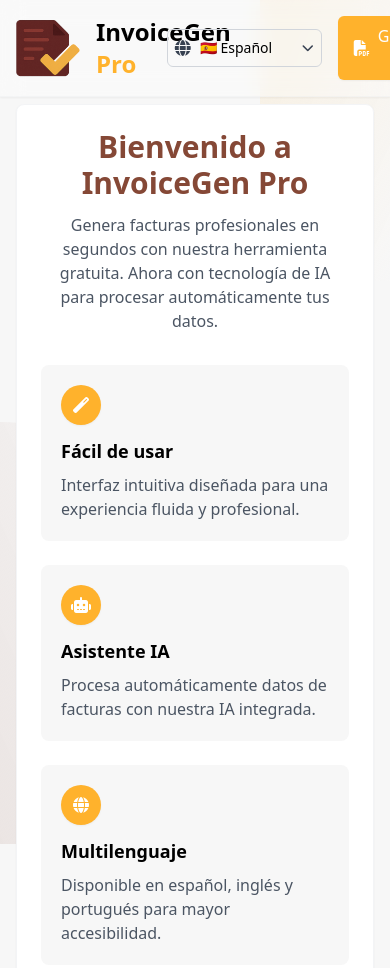
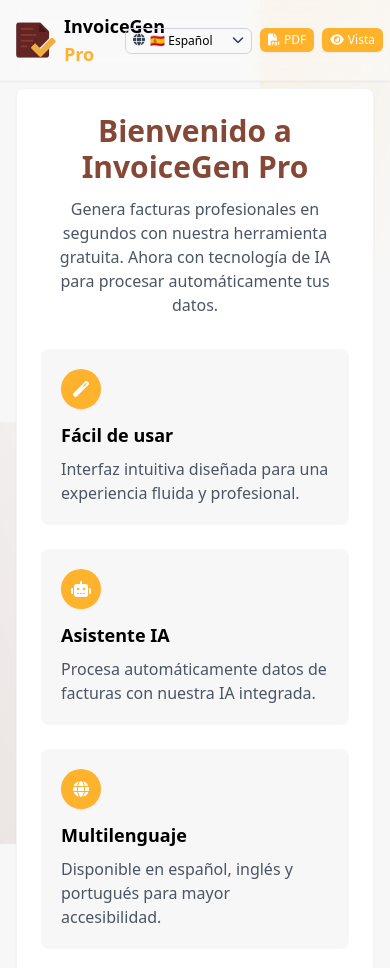
Before and after one commit to ivaniraldi/InvoiceGenPro, a website: page index.html in a window 390 px wide. Shown: the top 968 px of the page. Drawn offline with nearby package versions, Linux system fonts and the light colour scheme.

Commit message:
initial files

```diff
--- a/index.html
+++ b/index.html
@@ -92,18 +92,18 @@
     <!-- App Header -->
     <header class="fixed top-0 left-0 right-0 z-50 backdrop-blur-md bg-white/30 border-b border-gray-200/30 shadow-sm">
         <div class="container mx-auto px-4">
-            <div class="flex items-center justify-between py-4">
+            <div class="flex items-center justify-between py-3 md:py-4">
                 <!-- Logo y título -->
-                <div class="flex items-center space-x-4">
-                    <img src="./logo-min.png" alt="InvoiceGen Pro Logo" class="h-16 w-auto">
-                    <h1 class="text-2xl font-bold text-black">InvoiceGen <span class="text-[#FFB22C] font-bold">Pro</span></h1>
+                <div class="flex items-center space-x-2 md:space-x-4">
+                    <img src="./logo-min.png" alt="InvoiceGen Pro Logo" class="h-10 w-auto sm:h-12 md:h-16">
+                    <h1 class="text-lg sm:text-xl md:text-2xl font-bold text-black">InvoiceGen <span class="text-[#FFB22C] font-bold">Pro</span></h1>
                 </div>
 
                 <!-- Controles principales -->
-                <div class="flex items-center space-x-4">
+                <div class="flex items-center space-x-2 md:space-x-4">
                     <!-- Selector de idioma -->
                     <div class="relative">
-                        <select id="language-select" class="bg-transparent border border-gray-300 rounded-md pl-8 pr-8 py-2 text-sm focus:outline-none focus:ring-2 focus:ring-[#FFB22C] focus:border-transparent appearance-none">
+                        <select id="language-select" class="bg-transparent border border-gray-300 rounded-md pl-6 sm:pl-8 pr-6 sm:pr-8 py-1 sm:py-2 text-xs sm:text-sm focus:outline-none focus:ring-2 focus:ring-[#FFB22C] focus:border-transparent appearance-none">
                             <option value="es">🇪🇸 Español</option>
                             <option value="en">🇺🇸 English</option>
                             <option value="pt">🇧🇷 Português</option>
@@ -112,32 +112,34 @@
                             <i class="fas fa-chevron-down text-xs"></i>
                         </div>
                         <div class="pointer-events-none absolute inset-y-0 left-0 flex items-center px-2 text-gray-700">
-                            <i class="fas fa-globe"></i>
+                            <i class="fas fa-globe text-xs sm:text-sm"></i>
                         </div>
                     </div>
 
                     <!-- Botones de acción -->
-                    <div class="flex items-center space-x-3">
+                    <div class="flex items-center space-x-2 sm:space-x-3">
                         <div class="relative">
-                            <button id="generate-pdf-btn" class="bg-[#FFB22C] text-white font-medium py-2 px-4 rounded-md transition-all duration-200 flex items-center shadow-sm hover:bg-[#FFB22C]/90">
-                                <i class="fas fa-file-pdf mr-2"></i>
-                                <span data-translate="generate-pdf-btn">Generar PDF</span>
+                            <button id="generate-pdf-btn" class="bg-[#FFB22C] text-white font-medium py-1 sm:py-2 px-2 sm:px-4 rounded-md transition-all duration-200 flex items-center shadow-sm hover:bg-[#FFB22C]/90 text-xs sm:text-sm">
+                                <i class="fas fa-file-pdf mr-1 sm:mr-2"></i>
+                                <span data-translate="generate-pdf-btn" class="hidden sm:inline">Generar PDF</span>
+                                <span class="sm:hidden">PDF</span>
                             </button>
                             <!-- Menú desplegable para opciones de PDF -->
-                            <div id="pdf-options" class="absolute right-0 mt-2 w-48 bg-white/80 backdrop-blur-md rounded-md shadow-lg hidden z-10">
+                            <div id="pdf-options" class="absolute right-0 mt-2 w-40 sm:w-48 bg-white/80 backdrop-blur-md rounded-md shadow-lg hidden z-10">
                                 <div class="py-1">
-                                    <button id="download-pdf" class="w-full text-left px-4 py-2 text-sm text-gray-700 hover:bg-[#F7F7F7] hover:text-[#854836] flex items-center">
+                                    <button id="download-pdf" class="w-full text-left px-4 py-2 text-xs sm:text-sm text-gray-700 hover:bg-[#F7F7F7] hover:text-[#854836] flex items-center">
                                         <i class="fas fa-download mr-2"></i> <span data-translate="download-pdf-btn">Descargar PDF</span>
                                     </button>
-                                    <button id="print-pdf" class="w-full text-left px-4 py-2 text-sm text-gray-700 hover:bg-[#F7F7F7] hover:text-[#854836] flex items-center">
+                                    <button id="print-pdf" class="w-full text-left px-4 py-2 text-xs sm:text-sm text-gray-700 hover:bg-[#F7F7F7] hover:text-[#854836] flex items-center">
                                         <i class="fas fa-print mr-2"></i> <span data-translate="print-pdf-btn">Imprimir</span>
                                     </button>
                                 </div>
                             </div>
                         </div>
-                        <button id="preview-btn" class="flex items-center px-4 py-2 text-sm font-medium text-white bg-[#FFB22C] rounded-md hover:bg-[#FFB22C]/90 focus:outline-none focus:ring-2 focus:ring-offset-2 focus:ring-[#FFB22C] shadow-sm">
-                            <i class="fas fa-eye mr-2"></i>
-                            <span data-translate="preview-btn">Vista Previa</span>
+                        <button id="preview-btn" class="flex items-center px-2 sm:px-4 py-1 sm:py-2 text-xs sm:text-sm font-medium text-white bg-[#FFB22C] rounded-md hover:bg-[#FFB22C]/90 focus:outline-none focus:ring-2 focus:ring-offset-2 focus:ring-[#FFB22C] shadow-sm">
+                            <i class="fas fa-eye mr-1 sm:mr-2"></i>
+                            <span data-translate="preview-btn" class="hidden sm:inline">Vista Previa</span>
+                            <span class="sm:hidden">Vista</span>
                         </button>
                     </div>
                 </div>
@@ -146,7 +148,7 @@
     </header>
 
     <!-- Espaciador para compensar el header fijo -->
-    <div class="h-20"></div>
+    <div class="h-16 sm:h-20"></div>
 
     <!-- App Introduction -->
     <div class="container mx-auto px-4 py-6">
```
